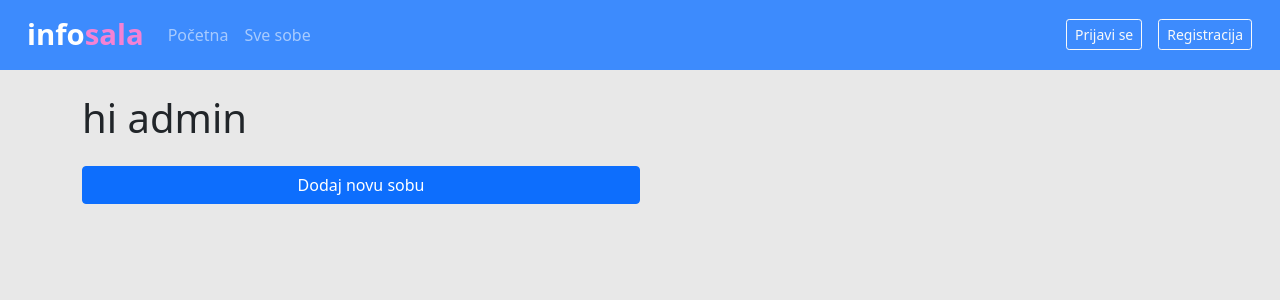
After one commit to ivonamilankovic/room-reservation, a Symfony app: template templates/admin/home.html.twig in a window 1280 px wide. The commit adds this page. Shown: the top 300 px of the page. Run offline with Twig, Linux system fonts and the light colour scheme; the template is opened without the code that fills it, so the values that code supplies are empty; some libraries are stand-ins or nearby versions.

Commit message:
user checks for links on navbar

```diff
--- /dev/null
+++ b/templates/admin/home.html.twig
@@ -0,0 +1,14 @@
+{%  extends 'base.html.twig' %}
+
+{% block title %}Admin home page{% endblock %}
+
+{% block body %}
+
+<div class="container mx-auto">
+    <h1>hi admin</h1>
+
+    <a href="{{ path('admin_insert_room') }}" class="btn btn-primary w-50 my-3" type="button">Dodaj novu sobu</a>
+
+</div>
+
+{% endblock %}
--- a/templates/base.html.twig
+++ b/templates/base.html.twig
@@ -27,10 +27,23 @@
                         <li class="nav-item">
                             <a class="nav-link" href="{{ path('app_showall_room') }}">Sve sobe</a>
                         </li>
-
+                        {% if is_granted('ROLE_ADMIN') %}
+                            <li class="nav-item">
+                                <a class="nav-link" href="{{ path('admin_home') }}">Admin</a>
+                            </li>
+                        {% endif %}
                     </ul>
-                    <a href="{{ path('app_login') }}" class="btn btn-sm btn-outline-light me-3" type="button" >Prijavi se</a>
-                    <a href="{{ path('app_signup')}}" class="btn btn-sm btn-outline-light me-3" type="button" >Registracija</a>
+                    {% if is_granted('IS_AUTHENTICATED_FULLY') %}
+                        <div class="dropdown">
+                            <a href="#" class= "btn" type="button">
+                                <img src="{{ app.user.avatar }}" alt="{{ app.user.fullName }} Avatar">
+                            </a>
+                        </div>
+                        <a href="{{ path('app_logout') }}" class="btn btn-sm btn-outline-light me-3" type="button">Odjavi se</a>
+                    {% else %}
+                        <a href="{{ path('app_login') }}" class="btn btn-sm btn-outline-light me-3" type="button" >Prijavi se</a>
+                        <a href="{{ path('app_signup')}}" class="btn btn-sm btn-outline-light me-3" type="button" >Registracija</a>
+                    {% endif %}
                 </div>
             </div>
         </nav>
```
Also changed, not shown: src/Controller/AdminController.php (added, +78 -0 lines), src/Controller/RoomController.php (+0 -55 lines), src/Entity/User.php (+13 -0 lines), templates/security/login.html.twig (+1 -6 lines).
